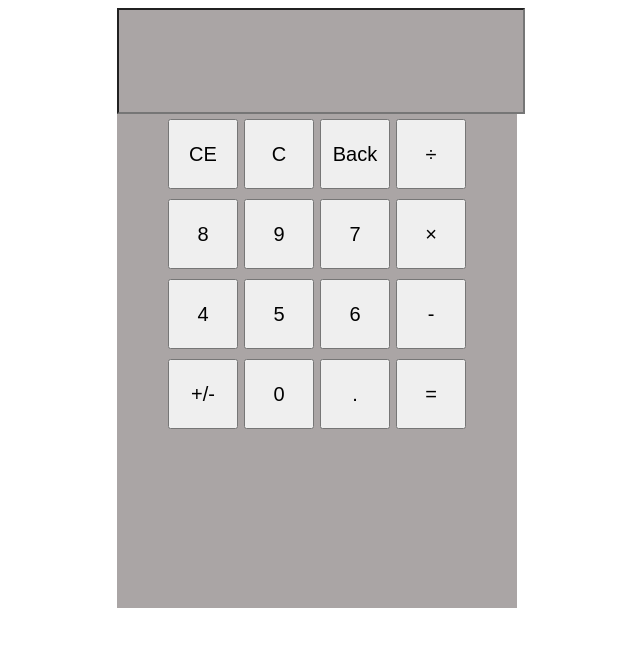
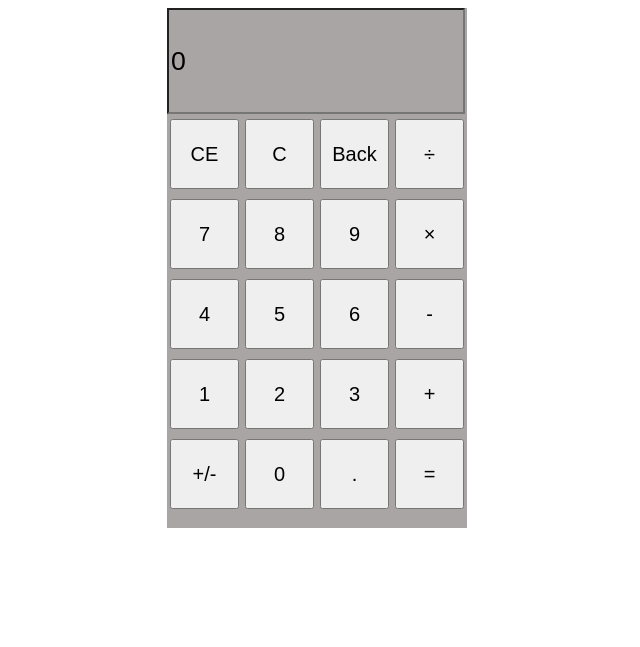
Before and after one commit to zbm-zubayer/learning-web-technologies-fall-2021-2022-sec-i, a PHP site: page /calculator.html in a window 1280 px wide. Shown: the top 647 px of the page, without its empty margins (323-963 px from the left). Run offline with PHP 8.4, Linux system fonts and the light colour scheme.

Commit message:
Lab performance - 1 updated

```diff
--- a/Final_Lab_Performance_1/calculator.css
+++ b/Final_Lab_Performance_1/calculator.css
@@ -1,17 +1,19 @@
 .container {
-    height: 600px;
-    width: 400px;
+    height: 520px;
+    width: 300px;
     background-color: #aaa5a5;
     margin: auto;
 }
-#result {
+#textbox-result {
     height: 100px;
-    width: 100%;
+    width: 290px;
     background-color: #aaa5a5;
+    font-size: 20pt;
+    /* border: none; */
 }
 .buttons {
-    height: 400px;
-    width: 400px;
+    height: 300px;
+    width: 300px;
     margin: auto;
 
 }
--- a/Final_Lab_Performance_1/calculator.html
+++ b/Final_Lab_Performance_1/calculator.html
@@ -10,7 +10,7 @@
 <body>
     <div class="container">
         <div class="result">
-            <input type="text" name="result" id="result" value="">
+            <input type="text" name="result" id="textbox-result" value="0">
         </div>
         <div class="buttons">
             <div class="button-row-1">
@@ -21,9 +21,9 @@
             </div>
 
             <div class="button-row-1">
+                <button type="button">7</button>
                 <button type="button">8</button>
                 <button type="button">9</button>
-                <button type="button">7</button>
                 <button type="button">&#215;</button>
             </div>
             <div class="button-row-1">
@@ -31,6 +31,12 @@
                 <button type="button">5</button>
                 <button type="button">6</button>
                 <button type="button">-</button>
+            </div>
+            <div class="button-row-1">
+                <button type="button">1</button>
+                <button type="button">2</button>
+                <button type="button">3</button>
+                <button type="button">+</button>
             </div>
             <div class="button-row-1">
                 <button type="button">+/-</button>
@@ -41,5 +47,6 @@
 
         </div>
     </div>
+    <script src="scripts.js"></script>
 </body>
 </html>
```
Also changed, not shown: Final_Lab_Performance_1/scripts.js (added).
